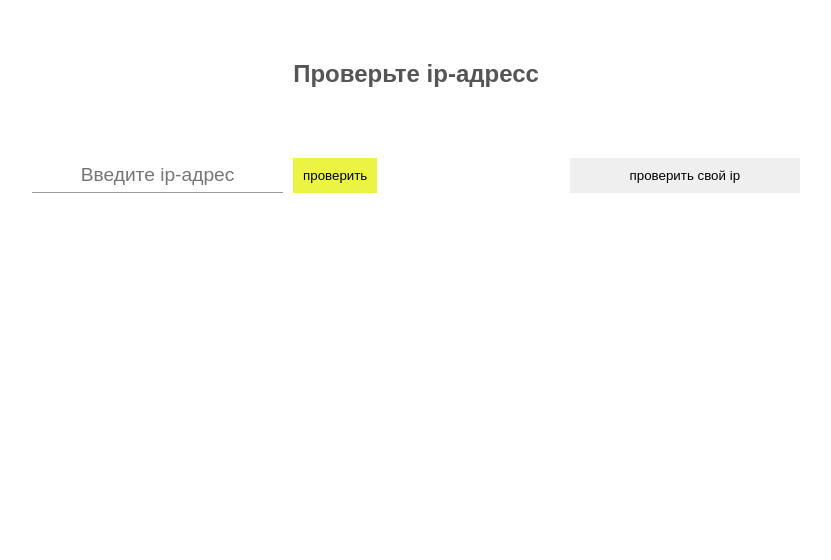
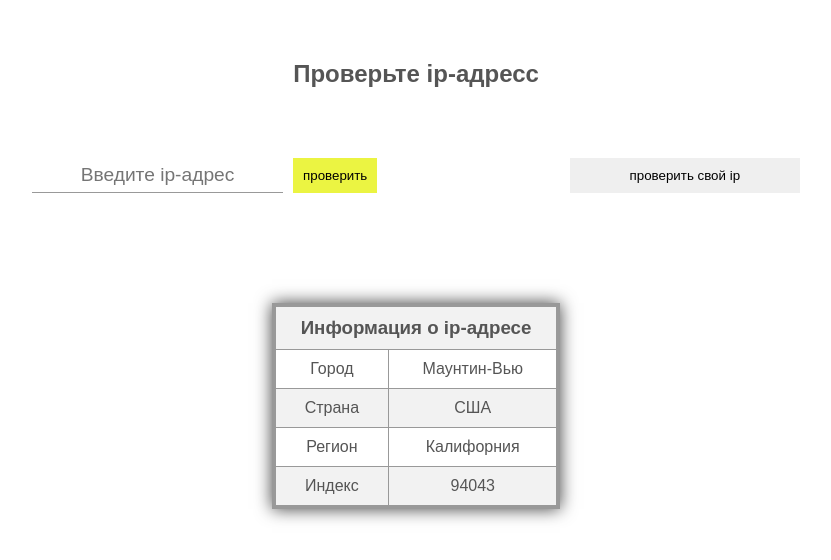
Before and after one commit to blazerius54/ip-test, a React (Create React App) app: page / in a window 1280 px wide. Shown: the top 560 px of the page, without its empty margins (224-1055 px from the left). Built offline with nearby package versions, Linux system fonts and the light colour scheme.

Commit message:
develop/table markup

```diff
--- a/src/App.js
+++ b/src/App.js
@@ -1,17 +1,61 @@
 import React, { Component } from 'react';
 import Header from './components/Header';
 import InputIp from './components/InputIp';
+import InputInfo from './components/IpInfo';
 import { AppWrapper, OptionsWrapper } from './Styled';
 
 class App extends Component {
+  constructor() {
+    super();
+    this.state = {
+      ipAddress: '',
+      ipInfo: {
+        city_rus: "Маунтин-Вью",
+        country_rus: "США",
+        region_rus: "Калифорния",
+        zip_code: "94043",
+      },
+    };
+  }
+
+  validateIp = e => {
+    const regex = /^[0-9.\b]+$/;
+    const { value } = e.target;
+    if (value === '' || regex.test(value)) {
+      this.setIpAddress(value);
+    }
+  };
+
+  setIpAddress = ipAddress => {
+    console.log(ipAddress);
+    this.setState({
+      ipAddress,
+    });
+  };
+
+  sendRequest = () => {
+    fetch(
+      `https://api.2ip.ua/geo.json?ip=8.8.8.8`,
+    )
+      .then(response => {
+        if (response.status !== 200) {
+          return;
+        }
+        return response;
+      })
+      .then(response => response.json().then(ipInfo => this.setState({ipInfo})));
+  };
+
   render() {
+    const { ipAddress, ipInfo } = this.state;
     return (
       <AppWrapper>
         <Header />
         <OptionsWrapper>
-          <InputIp />
+          <InputIp sendRequest={this.sendRequest} ipAddress={ipAddress} validateIp={this.validateIp}/>
           <button>проверить свой ip</button>
         </OptionsWrapper>
+        {ipInfo && <InputInfo ipInfo={ipInfo}/>}
       </AppWrapper>
     );
   }
--- a/src/components/InputIp/index.js
+++ b/src/components/InputIp/index.js
@@ -19,48 +19,12 @@ const InputWrapper = styled.div`
 `;
 
 class InputIp extends Component {
-  constructor() {
-    super();
-    this.state = {
-      ipAddress: '',
-    };
-  }
-
-  validateIp = e => {
-    const regex = /^[0-9.\b]+$/;
-    const { value } = e.target;
-    if (value === '' || regex.test(value)) {
-      this.setIpAddress(value);
-    }
-  };
-
-  setIpAddress = ipAddress => {
-    console.log(ipAddress);
-    this.setState({
-      ipAddress,
-    });
-  };
-
-  sendRequest = () => {
-
-
-    fetch(
-      `https://api.2ip.ua/geo.json?ip=8.8.8.8`,
-    )
-      .then(response => {
-        if (response.status !== 200) {
-          return;
-        }
-        return response;
-      })
-      .then(response => response.json().then(response => console.log(response)));
-  };
-
   render() {
+    const { ipAddress, validateIp, sendRequest } = this.props;
     return (
       <InputWrapper>
-        <input type="text" placeholder="Введите ip-адрес" value={this.state.ipAddress} onChange={(e)=>this.validateIp(e)}/>
-        <button onClick={()=>this.sendRequest()}>проверить</button>
+        <input type="text" placeholder="Введите ip-адрес" value={ipAddress} onChange={(e)=>validateIp(e)}/>
+        <button onClick={()=>sendRequest()}>проверить</button>
       </InputWrapper>
     );
   }
--- /dev/null
+++ b/src/components/IpInfo/index.js
@@ -0,0 +1,39 @@
+import React, { Component } from 'react';
+import { InfoWrapper } from './styled';
+
+class InputInfo extends Component {
+  render() {
+    const { city_rus, country_rus, region_rus, zip_code } = this.props.ipInfo;
+    return (
+      <InfoWrapper>
+        <table>
+          <tbody>
+            <tr>
+              <th colspan="2">
+                <h3>Информация о ip-адресе</h3>
+              </th>
+              </tr>
+            <tr>
+              <td>Город</td>
+              <td>{city_rus}</td>
+            </tr>
+            <tr>
+              <td>Страна</td>
+              <td>{country_rus}</td>
+            </tr>
+            <tr>
+              <td>Регион</td>
+              <td>{region_rus}</td>
+            </tr>
+            <tr>
+              <td>Индекс</td>
+              <td>{zip_code}</td>
+            </tr>
+          </tbody>
+        </table>
+      </InfoWrapper>
+    );
+  }
+}
+
+export default InputInfo;
--- /dev/null
+++ b/src/components/IpInfo/styled.js
@@ -0,0 +1,43 @@
+import styled from 'styled-components';
+
+export const InfoWrapper = styled.div`
+  display: flex;
+  flex-direction: column;
+  margin-top: 100px;
+  align-items: center;
+
+  table {
+    border-collapse: collapse;
+    margin: 10px 0;
+    border: 4px solid #999;
+    -webkit-box-shadow: 0px 0px 16px 0px rgba(0, 0, 0, 0.75);
+    -moz-box-shadow: 0px 0px 16px 0px rgba(0, 0, 0, 0.75);
+    box-shadow: 0px 0px 16px 0px rgba(0, 0, 0, 0.75);
+
+      th {
+        padding: 5px 20px;
+        h3 {
+          margin: 5px;
+        }
+      }
+
+      td {
+        padding: 10px 20px;
+        text-align: center;
+        border-right: 1px solid #999;
+      }
+
+      tr {
+        border-bottom: 1px solid #999;
+      }
+
+      tr:nth-child(odd) {
+        background: #f2f2f2;
+      }
+
+      tr:hover {
+        background: #d1d1d1;
+      }
+
+  }
+`;
```
